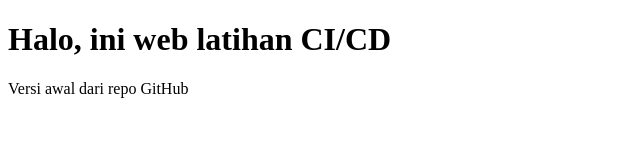
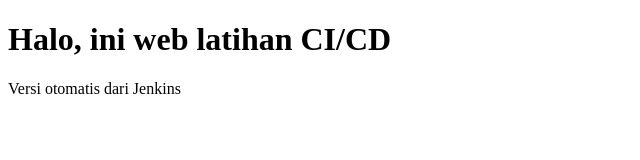
Before and after one commit to kakakakbar01-cloud/latihan-cicd, a plain HTML site: page public/index.html in a window 1280 px wide. Shown: the full height of the page, 0-640 px from the left. Drawn offline with Linux system fonts and the light colour scheme.

Commit message:
Update index.html

```diff
--- a/public/index.html
+++ b/public/index.html
@@ -5,6 +5,6 @@
 </head>
 <body>
 <h1>Halo, ini web latihan CI/CD</h1>
-<p>Versi awal dari repo GitHub</p>
+<p>Versi otomatis dari Jenkins</p>
 </body>
 </html>
```
